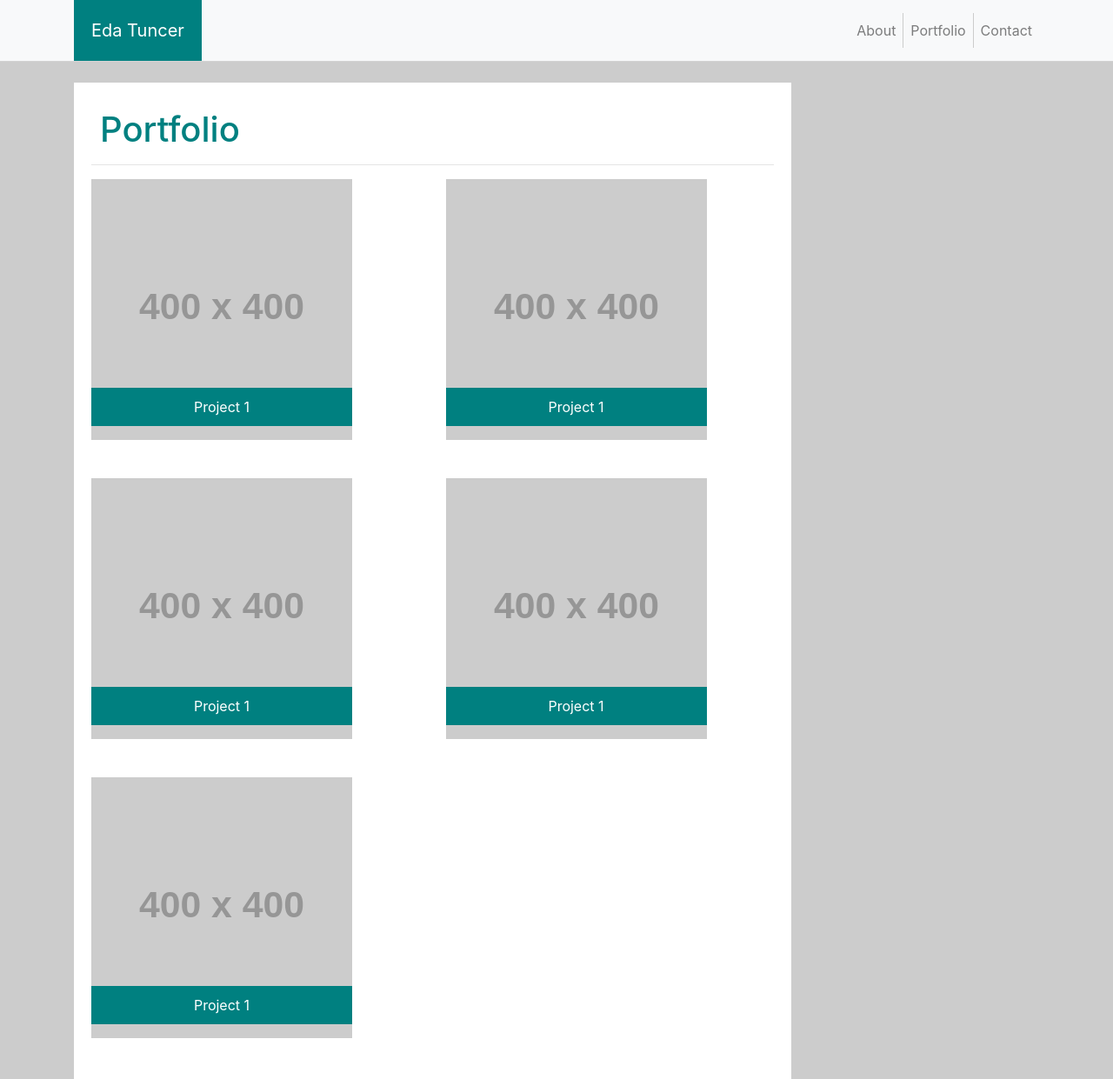
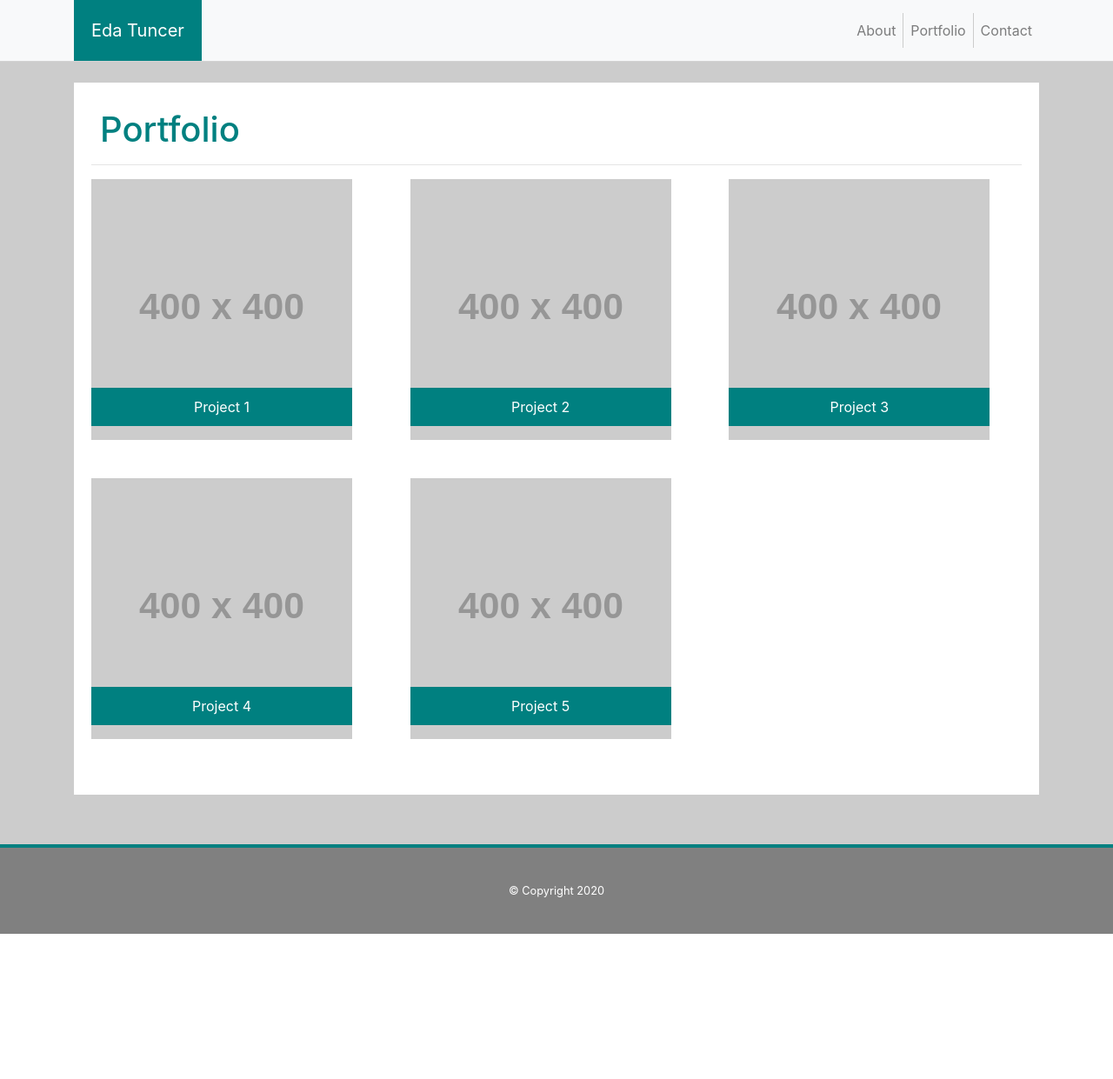
Before and after one commit to edatez/Early-Portfolio, a plain HTML site: page portfolio.html in a window 1280 px wide. Shown: the top 1241 px of the page at 87% size. After the commit the page ends 1074 px from the top, so only its background shows below. Drawn offline with nearby package versions, Linux system fonts and the light colour scheme; placeholder pictures from the web are drawn by us.

Commit message:
updated read me

```diff
--- a/css/style.css
+++ b/css/style.css
@@ -1,5 +1,5 @@
 body{
-    background-color: grey;
+    background-color:white;
 }
 /***Navbar***/
 .navbar{
@@ -32,9 +32,7 @@ body{
     .navbar-brand{
         display:block;
     }
-    .navbar {
-        /***padding:0;***/
-    }
+
     .navbar-brand{
         text-align: center;
         margin-right: -1rem;
@@ -45,9 +43,15 @@ body{
         flex-direction: row;
     }
 }
+
+
+
+
 /***Main***/
 main{
     background-color: #ccc;
+    height: 900px;
+
 }
 main.container{
     padding-top: 40px;
@@ -66,6 +70,8 @@ footer{
     padding-top:40px ;
     color: #fff;
     font-size: 0.8em;
+    max-height:5%;
+    height: 5%;
 
 }
 img {
@@ -77,7 +83,9 @@ h1 {
 }
 p {
     color: gray;
-
+   font-size: larger;
+   padding:1em;
+   line-height: 1.7;
 
 }
 /* contact page form submit button */
@@ -101,6 +109,7 @@ p {
     text-align: center;
 }
 
+
 form {
     padding: 5%;
     margin: 5%;
--- a/portfolio.html
+++ b/portfolio.html
@@ -37,41 +37,41 @@
     <main>
         <div class="container py-4">
             <div class="row">
-                <div class="col-md-9">
+                <div class="col-md-12">
                     <div class="content-box clear-fix">
                         <h1>Portfolio</h1>
                         <hr/>
                         <div class="row">
-                            <div class="col-sm">
+                            <div class="col-sm-12 col-md-6 col-lg-4">
                                 <img class="portfolio-image" class="img-fluid" src="https://via.placeholder.com/400"
                                     alt="Eda Tuncer">
                                 <div class="projects">Project 1</div>
                             </div>
-                            <div class="col-sm">
+                            <div class="col-sm-12 col-md-6 col-lg-4">
                                 <img class="portfolio-image" class="img-fluid" src="https://via.placeholder.com/400"
                                     alt="Eda Tuncer">
-                                <div class="projects">Project 1</div>
+                                <div class="projects">Project 2</div>
                             </div>
-                        </div>
-                        <div class="row">
-                            <div class="col-sm">
+
+                        <!-- <div class="row"> -->
+                            <div class="col-sm-12 col-md-6 col-lg-4">
                                 <img class="portfolio-image" class="img-fluid" src="https://via.placeholder.com/400"
                                     alt="Eda Tuncer">
-                                <div class="projects">Project 1</div>
+                                <div class="projects">Project 3</div>
                             </div>
-                            <div class="col-sm">
+                            <div class="col-sm-12 col-md-6 col-lg-4">
                                 <img class="portfolio-image" class="img-fluid" src="https://via.placeholder.com/400"
                                     alt="Eda Tuncer">
-                                <div class="projects">Project 1</div>
+                                <div class="projects">Project 4</div>
                             </div>
-                        </div>
-                        <div class="row">
-                            <div class="col-sm">
+
+                        <!-- <div class="row"> -->
+                            <div class="col-sm-12 col-md-6 col-lg-4">
                                 <img class="portfolio-image" class="img-fluid" src="https://via.placeholder.com/400"
                                     alt="Eda Tuncer">
-                                <div class="projects">Project 1</div>
+                                <div class="projects">Project 5</div>
                             </div>
-                            <div class="col-sm">
+                            <div class="col-sm-12 col-md-6 col-lg-4">
 
 
                             </div>
```
Also changed, not shown: contact.html (+27 -11 lines), index.html (+5 -12 lines), Assets/Images/640-contact.jpg (deleted), Assets/Images/640-index.jpg (deleted), Assets/Images/640-portfolio.jpg (deleted), Assets/Images/768-contact.jpg (deleted), Assets/Images/768-index.jpg (deleted), Assets/Images/768-portfolio.jpg (deleted), Assets/Images/980-contact.jpg (deleted), Assets/Images/980-index.jpg (deleted), Assets/Images/980-portfolio.jpg (deleted), Assets/Images/cat image.jfif (deleted), Assets/Images/pp.jpg (deleted), 1 other file.
